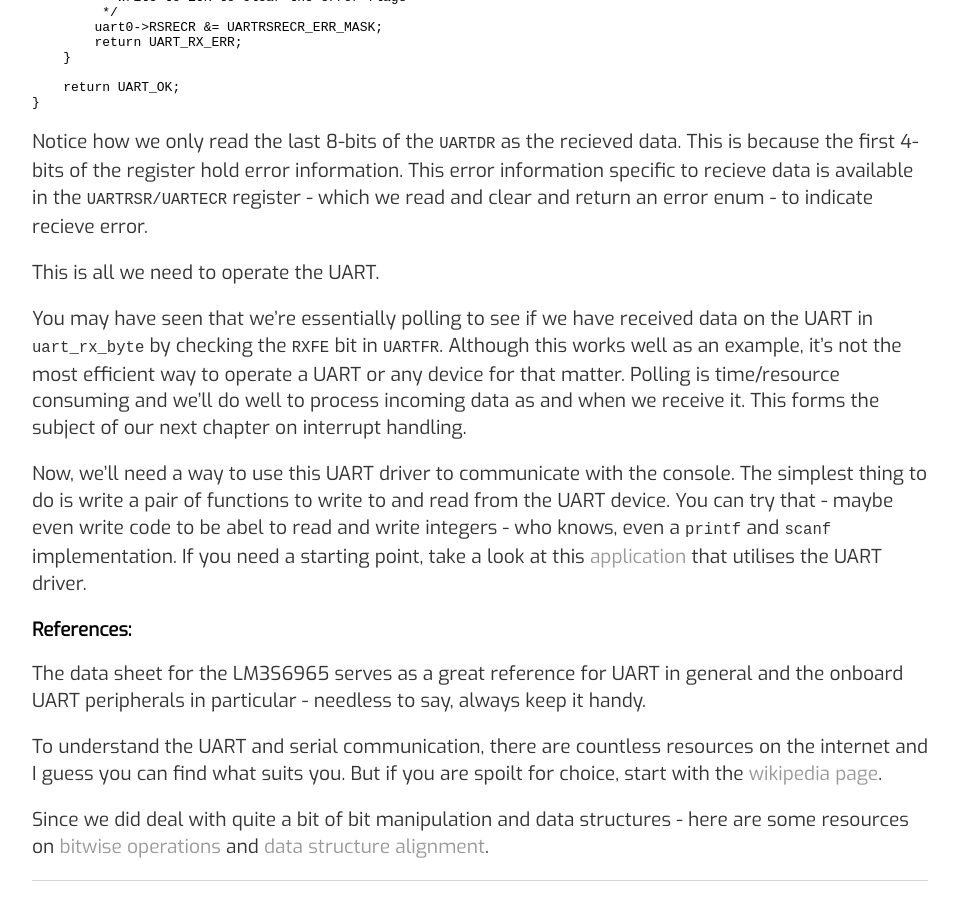
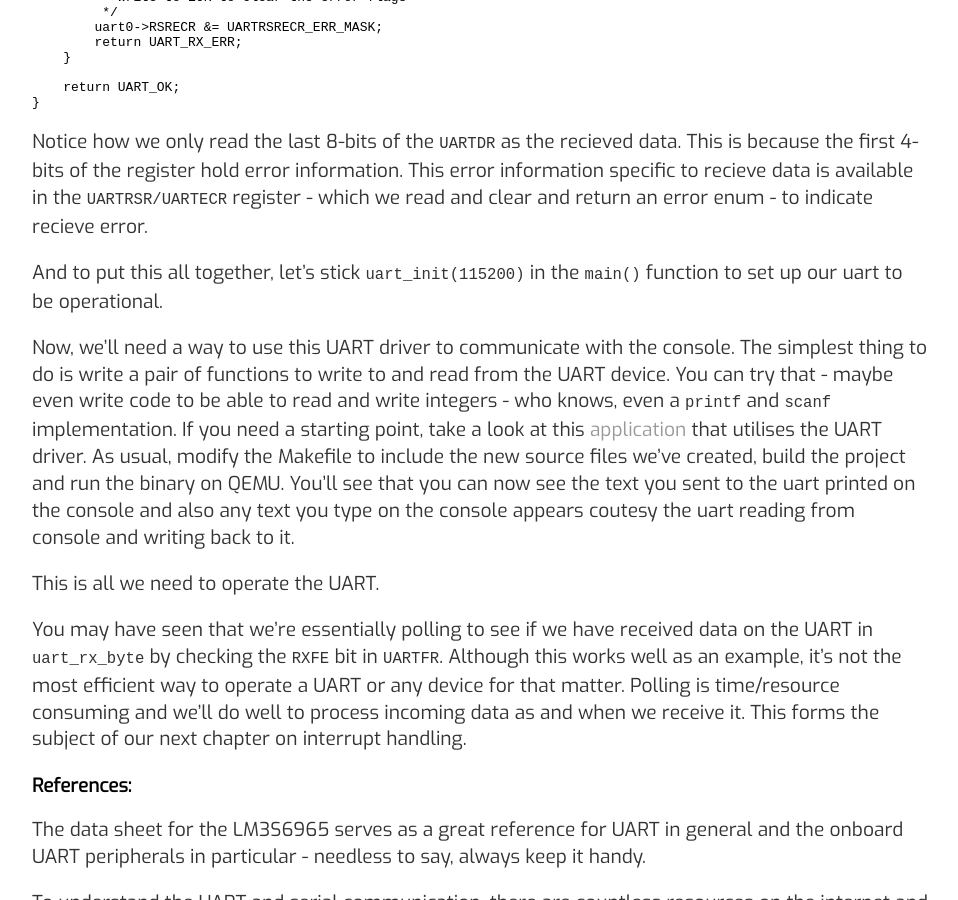
Before and after one commit to varun-venkatesh/varun-venkatesh.github.io, a Jekyll site: the page built from _posts/2020-10-19-bare-mtl-chapter2.md, in a window 1280 px wide and 900 px high, scrolled down 6395 px. Shown: the whole window, without its empty margins (160-1118 px from the left). Built offline with Jekyll 4.4.1, drawn with Linux system fonts in a browser that asks for light colours.

Commit message:
Update 2020-10-19-bare-mtl-chapter2.md

````diff
--- a/_posts/2020-10-19-bare-mtl-chapter2.md
+++ b/_posts/2020-10-19-bare-mtl-chapter2.md
@@ -246,11 +246,13 @@ uart_err uart_rx_byte(uint8_t* byte)
 
 Notice how we only read the last 8-bits of the ```UARTDR``` as the recieved data. This is because the first 4-bits of the register hold error information. This error information specific to recieve data is available in the ```UARTRSR/UARTECR``` register - which we read and clear and return an error enum - to indicate recieve error.
 
+And to put this all together, let's stick ```uart_init(115200)``` in the ```main()``` function to set up our uart to be operational.
+
+Now, we'll need a way to use this UART driver to communicate with the console. The simplest thing to do is write a pair of functions to write to and read from the UART device. You can try that - maybe even write code to be able to read and write integers - who knows, even a ```printf``` and ```scanf``` implementation. If you need a starting point, take a look at this [application](https://github.com/varun-venkatesh/bare-metal-arm/blob/master/src/chapter2/serial_print.c) that utilises the UART driver. As usual, modify the Makefile to include the new source files we've created, build the project and run the binary on QEMU. You'll see that you can now see the text you sent to the uart printed on the console and also any text you type on the console appears coutesy the uart reading from console and writing back to it.
+
 This is all we need to operate the UART.
 
 You may have seen that we're essentially polling to see if we have received data on the UART in ```uart_rx_byte``` by checking the ```RXFE``` bit in ```UARTFR```. Although this works well as an example, it's not the most efficient way to operate a UART or any device for that matter. Polling is time/resource consuming and we'll do well to process incoming data as and when we receive it. This forms the subject of our next chapter on interrupt handling.
-
-Now, we'll need a way to use this UART driver to communicate with the console. The simplest thing to do is write a pair of functions to write to and read from the UART device. You can try that - maybe even write code to be abel to read and write integers - who knows, even a ```printf``` and ```scanf``` implementation. If you need a starting point, take a look at this [application](https://github.com/varun-venkatesh/bare-metal-arm/blob/master/src/chapter2/serial_print.c) that utilises the UART driver.
 
 ### References:
 
````
